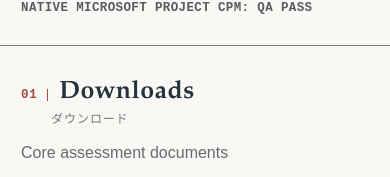
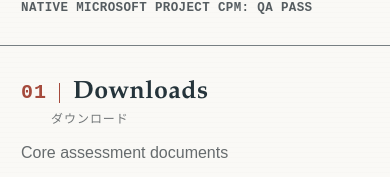
Before and after one commit to michaelfutol/Michael-Futol-Chinaimo-Project-Controls, a Next.js app: page / in a window 390 px wide. Shown: the part 462-639 px from the top of the page. Built offline with nearby package versions, Linux system fonts and the light colour scheme.

Commit message:
Enlarge assessment section numbers

```diff
--- a/app/refinements.css
+++ b/app/refinements.css
@@ -12,6 +12,7 @@
 main article header h1 { font-size: 48px !important; line-height: 1.08 !important; }
 main article header p { font-size: 17px !important; }
 main article section h2 { font-size: 29px !important; margin-bottom: 20px !important; flex-wrap: wrap; row-gap: 4px; }
+main article section h2::before { font-size: 24px !important; line-height: 1 !important; margin-right: 13px !important; padding-right: 12px !important; }
 main article section > p { font-size: 16px !important; }
 main article section div[class*="infoRow"] { font-size: 16px; }
 main article section table { font-size: 15px !important; }
@@ -113,6 +114,7 @@
   main article { font-size:16px; }
   main article header h1 { font-size: 37px !important; }
   main article section h2 { font-size:25px !important; }
+  main article section h2::before { font-size:20px !important; }
   main article header:has(.jp-main-title) > p:first-child { font-size:12px !important; letter-spacing:.11em !important; }
   .jp-main-title { font-size:13px; }
   .jp-heading { margin-left:30px; font-size:12px; }
```
